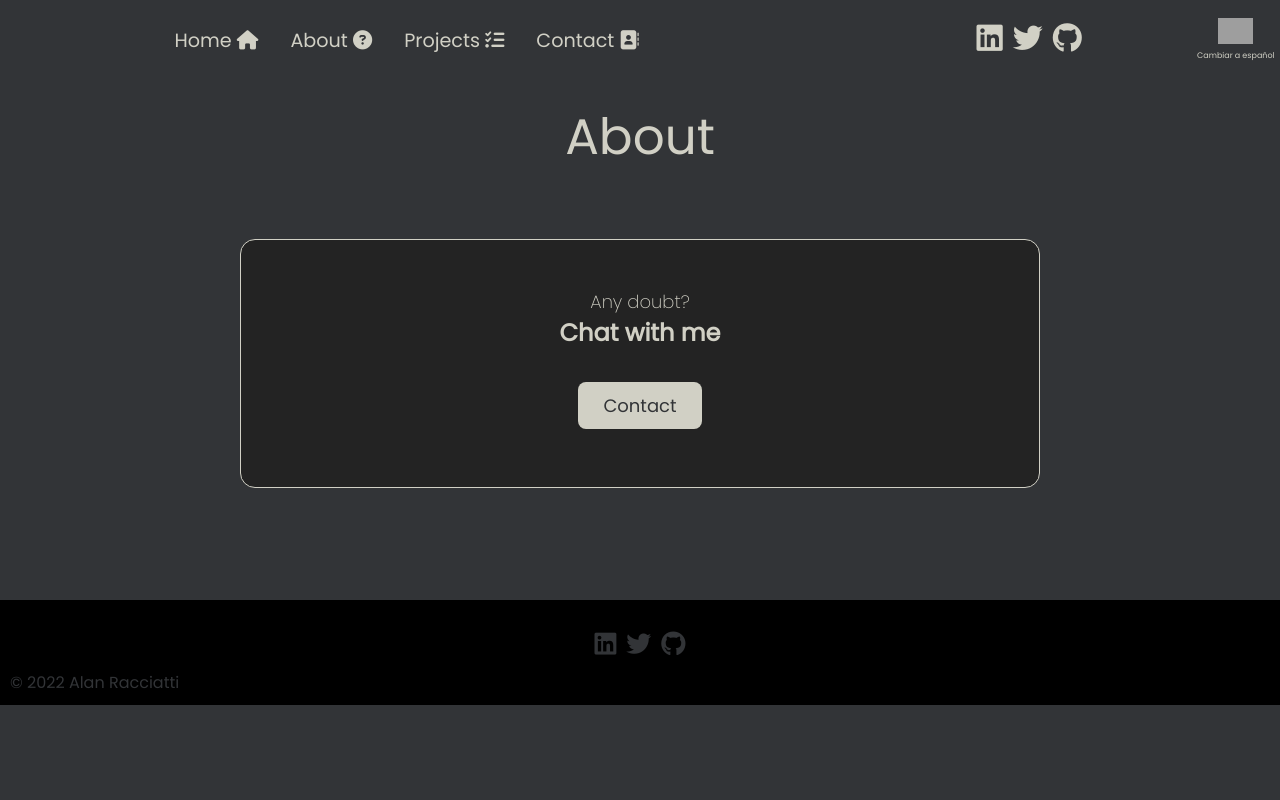
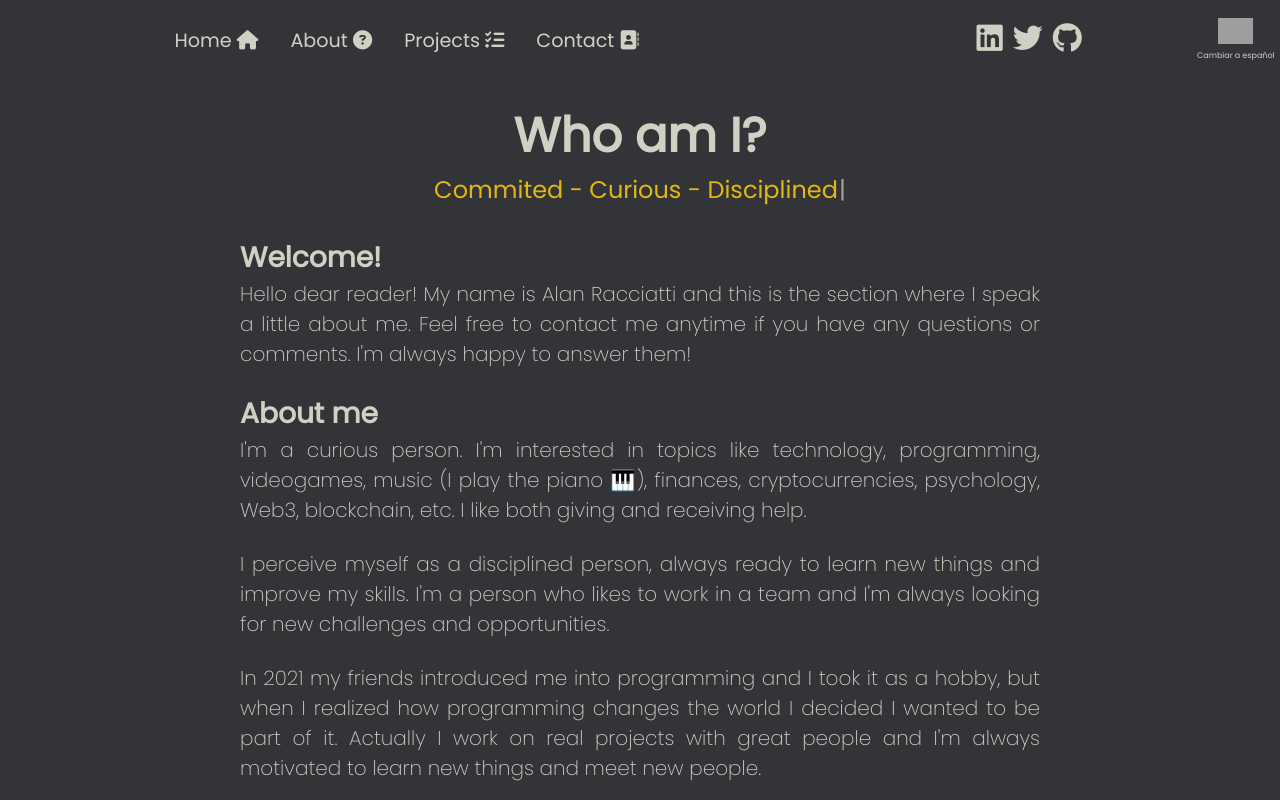
Before and after one commit to AlanRacciatti/Portfolio, a React (Create React App) app: page /about in a window 1280 px wide. Shown: the top 800 px of the page. Built offline with nearby package versions, Linux system fonts and the light colour scheme; grey boxes are pictures that could not be loaded.

Commit message:
Add about section

```diff
--- a/package.json
+++ b/package.json
@@ -38,5 +38,9 @@
       "last 1 firefox version",
       "last 1 safari version"
     ]
+  },
+  "devDependencies": {
+    "eslint": "^8.10.0",
+    "eslint-plugin-react": "^7.29.3"
   }
 }
--- /dev/null
+++ b/src/Components/About/About.css
@@ -0,0 +1,25 @@
+.about {
+    margin-top: 100px;
+    text-align: center;
+    font-size: 1.5rem;
+}
+
+.about-presentation {
+    margin-top: 45px;
+    max-width: 800px;
+    margin: 30px auto 0;
+    font-weight: 200;
+}
+
+.presentation-text-container {
+    margin-bottom: 1em
+}
+
+.presentation-text {
+    font-size: 20px;
+    text-align: justify;
+}
+
+.about-presentation-heading {
+    text-align: left;
+}
--- a/src/Components/About/About.js
+++ b/src/Components/About/About.js
@@ -1,9 +1,41 @@
-import React from 'react';
+import React from "react";
+import "./About.css";
+import TypeWriter from "typewriter-effect";
+import { useTranslation } from "react-i18next";
 
 const About = () => {
-  return (
-    <div className='test'>
-        About
+  	const { t } = useTranslation();
+
+	return (
+	<div className="about">
+		<div className="about-header">
+			<h1>{t("about.heading")}</h1>
+			<TypeWriter
+			options={{
+				delay: 70,
+			}}
+			onInit={(typeWrite) => {
+				typeWrite.typeString(t("about.typeWriter.first")).start();
+			}}
+			/>
+		</div>
+
+      	<div className="about-presentation">
+			<div className="presentation-text-container">
+				<h3 className="about-presentation-heading">{t("about.presentation.first.heading")}</h3>
+				<p className="presentation-text">{t("about.presentation.first.body")}</p>
+			</div>
+			<div className="presentation-text-container">
+				<h3 className="about-presentation-heading">{t("about.presentation.second.heading")}</h3>
+				<p className="presentation-text">{t("about.presentation.second.body")}</p>
+			</div>
+			<div className="presentation-text-container">
+				<p className="presentation-text">{t("about.presentation.third.body")}</p>
+			</div>
+			<div className="presentation-text-container">
+				<p className="presentation-text">{t("about.presentation.fourth.body")}</p>
+			</div>
+		</div>
     </div>
   );
 };
--- a/src/Components/Home/Services/Service/Service.css
+++ b/src/Components/Home/Services/Service/Service.css
@@ -1,9 +1,9 @@
 .service-item {
     display: flex;
     flex-direction: column;
-    justify-content: center;
     align-items: center;
     margin-top: 15px;
+    height: 230px;
 }
 
 .service-title {
--- a/src/Components/Home/Services/Services.css
+++ b/src/Components/Home/Services/Services.css
@@ -6,6 +6,7 @@
 }
 
 .service-items-container {
+    margin-top: 1em;
     display: flex;
     align-items: center;
     justify-content: space-around;
--- a/src/i18n.js
+++ b/src/i18n.js
@@ -86,6 +86,28 @@ i18n
                             mainHeading: "Chat with me"
                         },
                         contactButton: "Contact"
+                    }
+                },
+                about: {
+                    heading: "Who am I?",
+                    typeWriter: {
+                        first: "Commited - Curious - Disciplined"
+                    },
+                    presentation: {
+                        first: {
+                            heading: "Welcome!",
+                            body: "Hello dear reader! My name is Alan Racciatti and this is the section where I speak a little about me. Feel free to contact me anytime if you have any questions or comments. I'm always happy to answer them!"
+                        },
+                        second: {
+                            heading: "About me",
+                            body: "I'm a curious person. I'm interested in topics like technology, programming, videogames, music (I play the piano 🎹), finances, cryptocurrencies, psychology, Web3, blockchain, etc. I like both giving and receiving help."
+                        },
+                        third: {
+                            body: " I perceive myself as a disciplined person, always ready to learn new things and improve my skills. I'm a person who likes to work in a team and I'm always looking for new challenges and opportunities."
+                        },
+                        fourth: {
+                            body: "In 2021 my friends introduced me into programming and I took it as a hobby, but when I realized how programming changes the world I decided I wanted to be part of it. Actually I work on real projects with great people and I'm always motivated to learn new things and meet new people."
+                        }
                     }
                 },
                 contact: {
@@ -187,6 +209,28 @@ i18n
                         contactButton: "Contacto"
                     }
                 },
+                about: {
+                    heading: "¿Quién soy?",
+                    typeWriter: {
+                        first: "Comprometido - Curioso - Disciplinado"
+                    },
+                    presentation: {
+                        first: {
+                            heading: "¡Bienvenido!",
+                            body: "¡Hola querido lector! Mi nombre es Alan Racciatti y esta es la sección en la que hablo un poco de mi. Sentite libre de contactarme en cualquier momento si tenés alguna pregunta o comentario. Siempre me alegrará responderte!"
+                        },
+                        second: {
+                            heading: "Sobre mí",
+                            body: "Soy una persona curiosa, me interesan tópicos como tecnología, programación, videojuegos, música (toco el piano 🎹), finanzas, criptomonedas, psicología, Web3, blockchain, etc. Me encanta tanto dar como recibir ayuda. "
+                        },
+                        third: {
+                            body: "Me considero una persona disciplinada, siempre lista para adquirir nuevos conocimientos y mejorar mis habilidades. Me gusta trabajar en equipo y siempre estoy buscando nuevos desafíos y oportunidades."
+                        },
+                        fourth: {
+                            body: "En 2021 mis amigos me introducieron en el mundo de la programación y lo tomé como un pasatiempo, pero cuando me di cuenta de como puede cambiar el mundo me di cuenta que quería ser parte de eso. Actualmente trabajo en proyectos reales con personas increíbles y siempre estoy motivado a aprender nuevas cosas y conocer nuevas personas."
+                        }
+                    }
+                },
                 contact: {
                     presentation: {
                         heading: "Envíame un mensaje!",
```
Also changed, not shown: .eslintrc.json (added), 1 other file (tests, documents, lock files or other folders).
